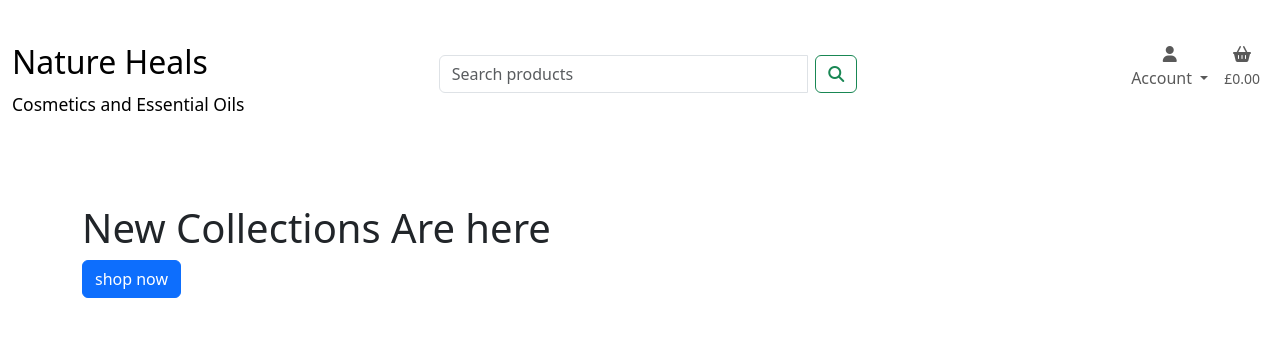
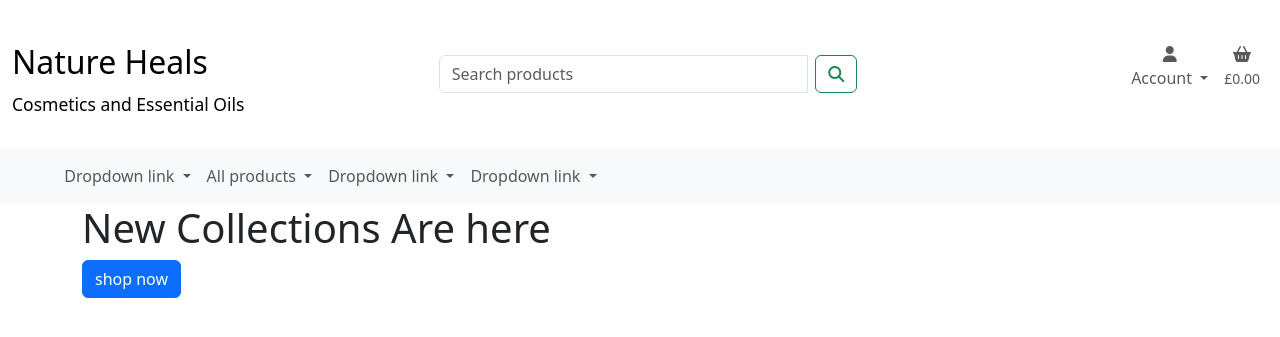
Before and after one commit to vero-nika-2828/nature_heals_v1, a Django app: page / in a window 1280 px wide. Shown: the top 337 px of the page. Run offline with Django 3.2, Linux system fonts and the light colour scheme; some libraries are stand-ins or nearby versions.

Commit message:
Add html elemnts in main-nav.html

```diff
--- a/templates/base.html
+++ b/templates/base.html
@@ -125,14 +125,19 @@
       </div>
 
       <div class="row">
-        <nav class="navbar navbar-expand-lg navbar-light w-100">
-            <button class="navbar-toggler" type="button" data-toggle="collapse" data-target="#main-nav" aria-controls="main-nav" aria-expanded="false" aria-label="Toggle navigation">
+        <nav class="navbar navbar-expand-lg navbar-light bg-light">
+            <!--<button class="navbar-toggler" type="button" data-toggle="collapse" data-target="#main-nav" aria-controls="main-nav" aria-expanded="false" aria-label="Toggle navigation">
                 <span class="navbar-toggler-icon"></span>
+            </button>-->
+            <button class="navbar-toggler" type="button" data-bs-toggle="collapse" data-bs-target="#main-navbar" aria-controls="navbarNavDropdown" aria-expanded="false" aria-label="Toggle navigation">
+              <span class="navbar-toggler-icon"></span>
             </button>
               {% include 'includes/mobile-top-header.html' %}
               {% include 'includes/main-nav.html' %}
+
           </nav>
       </div>
+
     </header>
     {% endblock %}
 
--- a/templates/includes/main-nav.html
+++ b/templates/includes/main-nav.html
@@ -0,0 +1,57 @@
+      <div class="collapse navbar-collapse" id="main-navbar">
+        <ul class="navbar-nav">
+          <!--<li class="nav-item">
+            <a class="nav-link active" aria-current="page" href="#">Home</a>
+          </li>
+          <li class="nav-item">
+            <a class="nav-link" href="#">Features</a>
+          </li>
+          <li class="nav-item">
+            <a class="nav-link" href="#">Pricing</a>
+          </li>-->
+          <li class="nav-item dropdown">
+            <a class="nav-link dropdown-toggle" href="#" id="navbarDropdownMenuLink" role="button" data-bs-toggle="dropdown" aria-expanded="false">
+              Dropdown link
+            </a>
+            <ul class="dropdown-menu" aria-labelledby="navbarDropdownMenuLink">
+              <li><a class="dropdown-item" href="#">Action</a></li>
+              <li><a class="dropdown-item" href="#">Another action</a></li>
+              <li><a class="dropdown-item" href="#">Something else here</a></li>
+            </ul>
+          </li>
+          <li class="nav-item dropdown">
+            <a class="nav-link dropdown-toggle" href="#" id="navbarDropdownMenuLink" role="button" data-bs-toggle="dropdown" aria-expanded="false">
+             All products
+            </a>
+            <ul class="dropdown-menu" aria-labelledby="navbarDropdownMenuLink">
+              <li><a class="dropdown-item" href="#">By price</a></li>
+              <li><a class="dropdown-item" href="#">By rating</a></li>
+              <li><a class="dropdown-item" href="#">By category</a></li>
+              <li><a class="dropdown-item" href="#">All products</a></li>
+            </ul>
+          </li>
+
+          <li class="nav-item dropdown">
+            <a class="nav-link dropdown-toggle" href="#" id="navbarDropdownMenuLink" role="button" data-bs-toggle="dropdown" aria-expanded="false">
+              Dropdown link
+            </a>
+            <ul class="dropdown-menu" aria-labelledby="navbarDropdownMenuLink">
+              <li><a class="dropdown-item" href="#">Action</a></li>
+              <li><a class="dropdown-item" href="#">Another action</a></li>
+              <li><a class="dropdown-item" href="#">Something else here</a></li>
+            </ul>
+          </li>
+
+          <li class="nav-item dropdown">
+            <a class="nav-link dropdown-toggle" href="#" id="navbarDropdownMenuLink" role="button" data-bs-toggle="dropdown" aria-expanded="false">
+              Dropdown link
+            </a>
+            <ul class="dropdown-menu" aria-labelledby="navbarDropdownMenuLink">
+              <li><a class="dropdown-item" href="#">Action</a></li>
+              <li><a class="dropdown-item" href="#">Another action</a></li>
+              <li><a class="dropdown-item" href="#">Something else here</a></li>
+            </ul>
+          </li>
+
+        </ul>
+      </div>
--- a/templates/includes/mobile-top-header.html
+++ b/templates/includes/mobile-top-header.html
@@ -1,7 +1,7 @@
 <!--Logo for Mobile view-->
 <div id="brand-mobile" class="d-flex d-lg-none">
   <a class="navbar-brand col-3" href="{% url 'home' %}">
-    <span><img src=></span>
+    <span><img src="" alt=""></span>
     <h2>Nature Heals</h2>
     <p><small>Cosmetics and Essential Oils</small></p>
   </a>
@@ -27,8 +27,8 @@
   </li>
 
 
-        <li class="list-inline-item dropdown text-center" role="button">
-          <a class="nav-link dropdown-toggle d-block d-lg-none" href="#" role="button" data-bs-toggle="dropdown" aria-expanded="false">
+        <li class="list-inline-item dropdown text-center" >
+          <a class="nav-link dropdown-toggle d-block d-lg-none" href="#"  data-bs-toggle="dropdown" aria-expanded="false">
           <div><i class="fa-solid fa-user"></i></div>
             Account
           </a>
@@ -71,12 +71,6 @@
                       {% endif %}
                     </small>
               </p>
-
           </a>
-            </li>
-      </ul>
-
-
-     </div>
-
+      </li>
 </ul>
```
